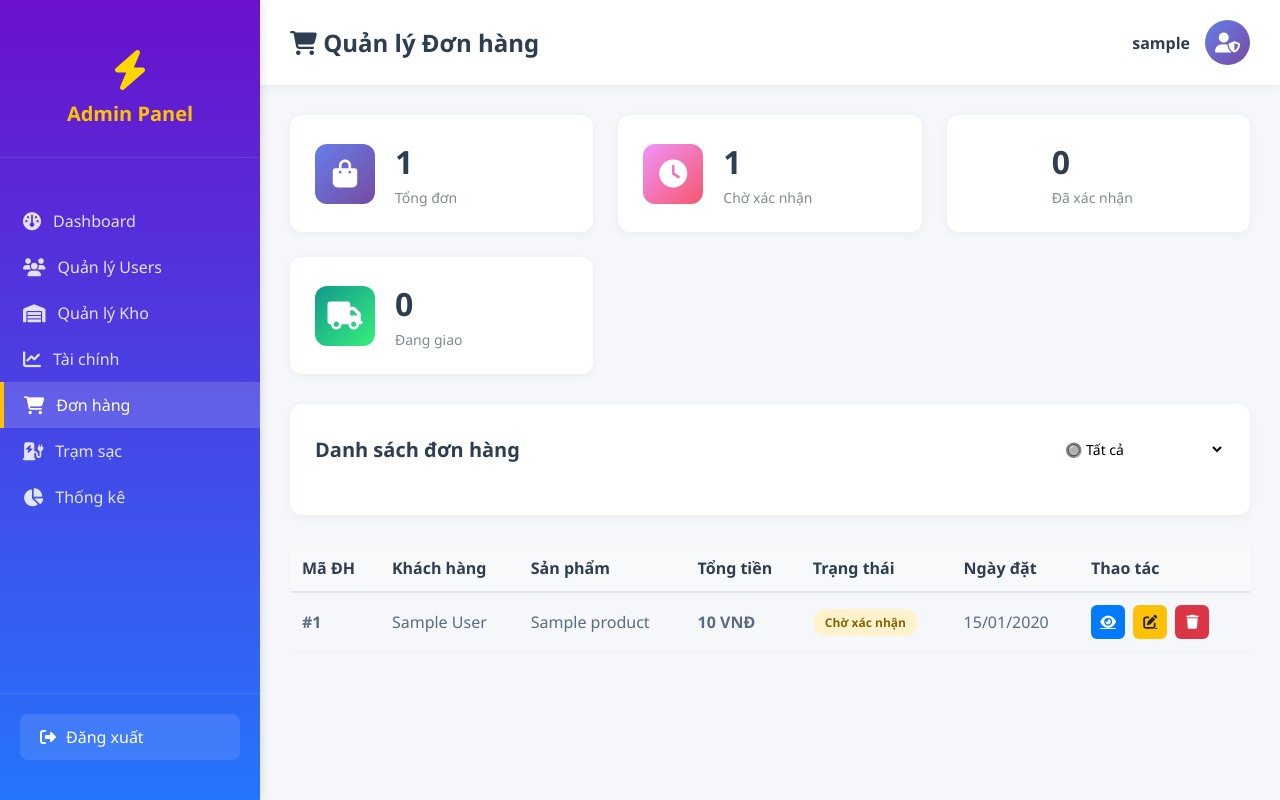
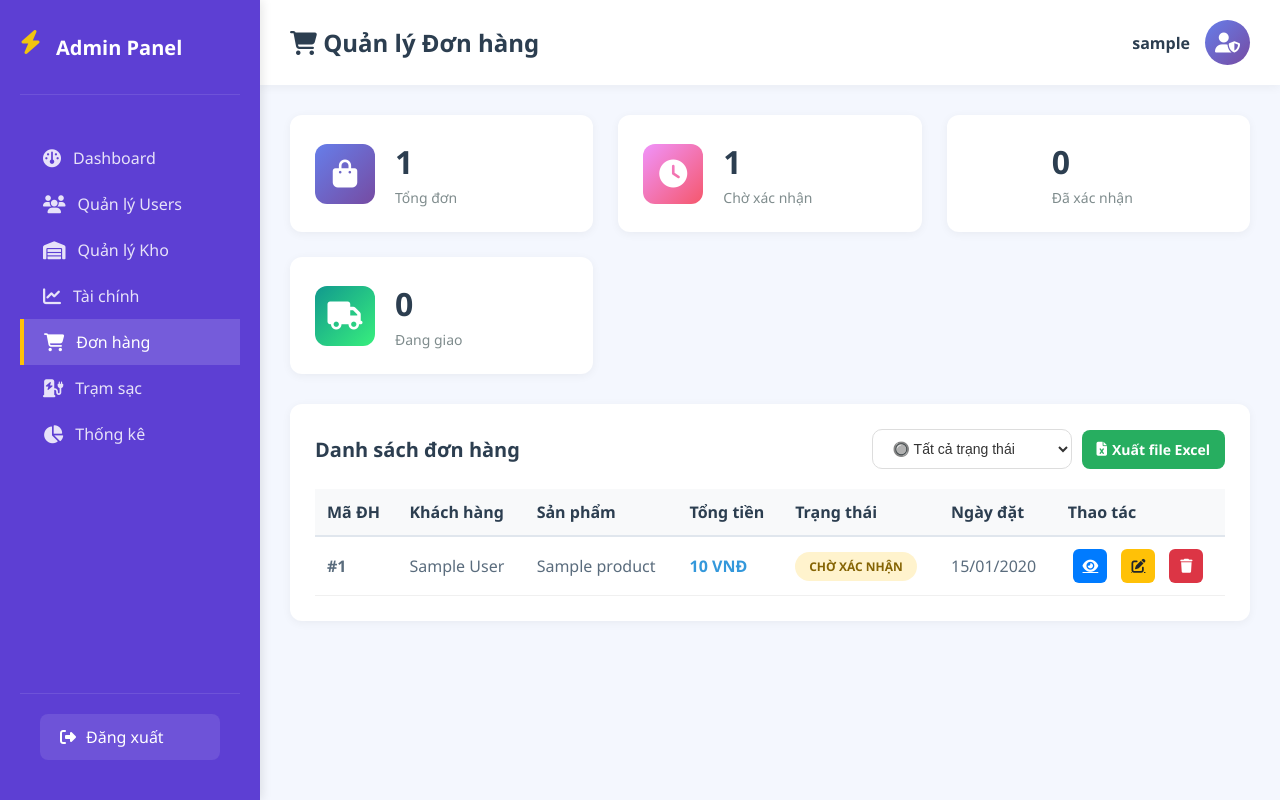
Before and after one commit to Hoan-Nguyen-code/GIS_BANXEDIEN, a Django app: page /dashboard/donhang/ in a window 1280 px wide. Run offline with Django 5.2, Linux system fonts and the light colour scheme; a user stored in the database is signed in; tables that the repository leaves empty hold one stand-in row (values such as "Sample post").

Commit message:
update map,admin_station

```diff
--- a/GIS_BANXEDIEN/settings.py
+++ b/GIS_BANXEDIEN/settings.py
@@ -81,7 +81,7 @@
         "ENGINE": "django.db.backends.postgresql",
         "NAME": "GIS_BANXEDIEN",
         "USER": "postgres",
-        "PASSWORD": "1234", # chỉnh lại mật khẩu là được
+        "PASSWORD": "123456", # chỉnh lại mật khẩu là được
         "HOST": "localhost",
         "PORT": "5432",
     }
@@ -135,6 +135,6 @@
 EMAIL_HOST = 'smtp.gmail.com'
 EMAIL_PORT = 587
 EMAIL_USE_TLS = True
-EMAIL_HOST_USER = 'vongominh2395@gmail.com'
-EMAIL_HOST_PASSWORD = 'gsrumvijykekgbgp'
+EMAIL_HOST_USER = 'phanhuy150305@gmail.com'
+EMAIL_HOST_PASSWORD = 'ncqhxzsubjflgcen'
 DEFAULT_FROM_EMAIL = EMAIL_HOST_USER
--- a/myapp/static/css/admin.css
+++ b/myapp/static/css/admin.css
@@ -1852,3 +1852,175 @@
     font-size: 11px;
     color: #9ca3af;
 }
+
+/* Container header của danh sách */
+.section-header {
+    display: flex;
+    justify-content: space-between;
+    align-items: center;
+    flex-wrap: wrap;
+    gap: 15px;
+    margin-bottom: 20px;
+}
+
+.header-actions {
+    display: flex;
+    align-items: center;
+    gap: 10px;
+}
+
+/* Tùy chỉnh bộ lọc Select */
+.custom-filter {
+    padding: 10px 16px;
+    border-radius: 10px;
+    border: 1px solid #ddd;
+    font-size: 14px;
+    background: white;
+    color: #333;
+    outline: none;
+    min-width: 200px;
+    transition: 0.3s;
+}
+
+.custom-filter:focus {
+    border-color: #3498db;
+    box-shadow: 0 0 0 2px rgba(52, 152, 219, 0.1);
+}
+
+/* Nút Xuất Excel phong cách hiện đại */
+.btn-excel-custom {
+    background-color: #27ae60;
+    color: white !important;
+    padding: 10px 20px;
+    border-radius: 10px;
+    text-decoration: none;
+    font-weight: 600;
+    font-size: 14px;
+    display: inline-flex;
+    align-items: center;
+    gap: 8px;
+    transition: 0.3s;
+    border: none;
+}
+
+.btn-excel-custom:hover {
+    background-color: #219150;
+    box-shadow: 0 4px 12px rgba(39, 174, 96, 0.3);
+    transform: translateY(-1px);
+}
+
+/* Làm đẹp Badge trạng thái */
+.status-badge {
+    padding: 6px 14px;
+    border-radius: 20px;
+    font-size: 12px;
+    font-weight: 600;
+    text-transform: uppercase;
+}
+
+/* Hiệu ứng dòng trong bảng */
+.data-table tbody tr:hover {
+    background-color: #f8faff !important;
+}
+
+.text-primary-bold {
+    color: #3498db;
+    font-weight: bold;
+}
+/* Đảm bảo Sidebar luôn hiển thị đúng */
+.sidebar {
+    width: 260px;
+    background: #5d3fd3; /* Màu tím đặc trưng của bạn */
+    min-height: 100vh;
+    padding: 20px;
+    position: fixed; /* Giữ cố định bên trái */
+    left: 0;
+    top: 0;
+}
+
+.logo {
+    display: flex;
+    align-items: center;
+    gap: 15px;
+    padding: 10px 0 30px 0;
+}
+
+.logo i {
+    font-size: 24px;
+    color: #f1c40f; /* Màu vàng icon sét */
+}
+
+.logo h2 {
+    color: white !important;
+    font-size: 20px;
+    font-weight: 700;
+    margin: 0;
+    display: block !important; /* Đảm bảo không bị ẩn */
+}
+
+/* Đảm bảo Main Content không đè lên Sidebar */
+.main-content {
+    margin-left: 260px; /* Bằng đúng độ rộng sidebar */
+    width: calc(100% - 260px);
+}
+/* Layout cơ bản */
+body {
+    display: flex;
+    margin: 0;
+    padding: 0;
+    font-family: 'Segoe UI', sans-serif;
+}
+
+/* Sidebar cố định bên trái */
+.sidebar {
+    width: 260px;
+    background: #5d3fd3; /* Màu tím đặc trưng */
+    height: 100vh;
+    position: fixed;
+    left: 0;
+    top: 0;
+    color: white;
+    padding: 20px;
+    z-index: 1000;
+}
+
+.logo {
+    display: flex;
+    align-items: center;
+    gap: 15px;
+    margin-bottom: 40px;
+}
+
+.logo h2 {
+    font-size: 20px;
+    font-weight: bold;
+    color: white !important;
+}
+
+/* Main Content đẩy sang phải để không bị Sidebar đè */
+.main-content {
+    margin-left: 260px;
+    width: calc(100% - 260px);
+    background: #f4f7fe;
+    min-height: 100vh;
+}
+
+/* Các style khác cho bảng và nút Huy giữ nguyên */
+.section-header {
+    display: flex;
+    justify-content: space-between;
+    align-items: center;
+    margin-bottom: 20px;
+}
+
+.btn-excel-custom {
+    background-color: #27ae60;
+    color: white !important;
+    padding: 10px 15px;
+    border-radius: 8px;
+    text-decoration: none;
+    font-size: 14px;
+    display: flex;
+    align-items: center;
+    gap: 5px;
+}
--- a/myapp/templates/admin/admin_donhang.html
+++ b/myapp/templates/admin/admin_donhang.html
@@ -6,7 +6,9 @@
     <meta charset="UTF-8">
     <meta name="viewport" content="width=device-width, initial-scale=1.0">
     <title>Quản lý Đơn hàng - Admin</title>
+
     <link rel="stylesheet" href="{% static 'css/admin.css' %}">
+    <link rel="stylesheet" href="{% static 'css/admin_donhang.css' %}">
     <link rel="stylesheet" href="https://cdnjs.cloudflare.com/ajax/libs/font-awesome/6.4.0/css/all.min.css">
 </head>
 <body>
@@ -60,7 +62,6 @@
         </div>
 
         <div class="content fade-in">
-
             {% if messages %}
             <div class="alert-messages">
                 {% for message in messages %}
@@ -72,7 +73,6 @@
             </div>
             {% endif %}
 
-            <!-- Stats -->
             <div class="stats-grid">
                 <div class="stat-card blue">
                     <div class="stat-icon"><i class="fas fa-shopping-bag"></i></div>
@@ -92,23 +92,23 @@
                 </div>
             </div>
 
-            <!-- Table -->
-            <div class="section">
+            <div class="section shadow-sm">
                 <div class="section-header">
-        <h2>Danh sách đơn hàng</h2>
-        <select id="statusFilter" onchange="filterStatus(this.value)"
-                style="padding: 10px 16px; border-radius: 8px;
-                    border: 1px solid var(--gray-300); font-size: 14px;
-                    font-family: inherit; cursor: pointer;
-                    background: var(--white); color: var(--gray-700);
-                    min-width: 180px;">
-            <option value="" {% if not status_filter %}selected{% endif %}>🔘 Tất cả</option>
+                    <h2 class="m-0">Danh sách đơn hàng</h2>
+
+                    <div class="header-actions">
+                        <select id="statusFilter" onchange="filterStatus(this.value)" class="custom-filter">
+                            <option value="" {% if not status_filter %}selected{% endif %}>🔘 Tất cả trạng thái</option>
                             <option value="PENDING" {% if status_filter == 'PENDING' %}selected{% endif %}>🟡 Chờ xác nhận</option>
                             <option value="CONFIRMED" {% if status_filter == 'CONFIRMED' %}selected{% endif %}>🔵 Đã xác nhận</option>
                             <option value="SHIPPED" {% if status_filter == 'SHIPPED' %}selected{% endif %}>🟣 Đang giao</option>
                             <option value="COMPLETED" {% if status_filter == 'COMPLETED' %}selected{% endif %}>🟢 Hoàn thành</option>
                             <option value="CANCELLED" {% if status_filter == 'CANCELLED' %}selected{% endif %}>🔴 Đã hủy</option>
                         </select>
+
+                        <a href="{% url 'export_orders_excel' %}" class="btn-excel-custom">
+                            <i class="fas fa-file-excel"></i> Xuất file Excel
+                        </a>
                     </div>
                 </div>
 
@@ -122,7 +122,7 @@
                                 <th>Tổng tiền</th>
                                 <th>Trạng thái</th>
                                 <th>Ngày đặt</th>
-                                <th>Thao tác</th>
+                                <th class="text-center">Thao tác</th>
                             </tr>
                         </thead>
                         <tbody>
@@ -130,37 +130,39 @@
                             <tr>
                                 <td><strong>#{{ order.id }}</strong></td>
                                 <td>{{ order.user.get_full_name|default:order.user.username }}</td>
-                                <td>
+                                <td style="max-width: 220px;" class="text-truncate">
                                     {% for item in order.items.all %}
                                         {{ item.product.name }}{% if not forloop.last %}, {% endif %}
                                     {% endfor %}
                                 </td>
-                                <td><strong>{{ order.total_price|floatformat:0 }} VNĐ</strong></td>
+                                <td><span class="text-primary-bold">{{ order.total_price|floatformat:0 }} VNĐ</span></td>
                                 <td>
                                     <span class="status-badge {{ order.status|lower }}">
                                         {{ order.get_status_display }}
                                     </span>
                                 </td>
                                 <td>{{ order.created_at|date:"d/m/Y" }}</td>
-                                <td>
-                                    <a href="{% url 'admin_order_detail' order.id %}" class="btn-action view">
+                                <td class="text-center">
+                                    <div class="header-actions" style="justify-content: center;">
+                                        <a href="{% url 'admin_order_detail' order.id %}" class="btn-action view" title="Xem">
                                             <i class="fas fa-eye"></i>
                                         </a>
-                                    <a href="{% url 'admin_order_edit' order.id %}" class="btn-action edit">
+                                        <a href="{% url 'admin_order_edit' order.id %}" class="btn-action edit" title="Sửa">
                                             <i class="fas fa-edit"></i>
                                         </a>
                                         <button class="btn-action delete btn-delete-order"
                                                 data-id="{{ order.id }}"
-                                            data-url="{% url 'admin_order_delete' order.id %}">
+                                                data-url="{% url 'admin_order_delete' order.id %}" title="Xóa">
                                             <i class="fas fa-trash"></i>
                                         </button>
+                                    </div>
                                 </td>
                             </tr>
                             {% empty %}
                             <tr>
-                                <td colspan="7" style="text-align:center; padding:40px; color:var(--gray-700);">
-                                    <i class="fas fa-shopping-cart" style="font-size:32px; margin-bottom:8px; display:block;"></i>
-                                    Chưa có đơn hàng nào
+                                <td colspan="7" style="text-align:center; padding:50px;">
+                                    <i class="fas fa-box-open" style="font-size:40px; color:#ccc; display:block; margin-bottom:10px;"></i>
+                                    Không tìm thấy đơn hàng nào.
                                 </td>
                             </tr>
                             {% endfor %}
@@ -168,10 +170,16 @@
                     </table>
                 </div>
             </div>
-
         </div>
     </div>
 
     <script src="{% static 'js/admin_donhang.js' %}"></script>
+    <script>
+        function filterStatus(status) {
+            let url = window.location.pathname;
+            if (status) { url += '?status=' + status; }
+            window.location.href = url;
+        }
+    </script>
 </body>
 </html>
--- a/myapp/templates/admin/admin_station_form.html
+++ b/myapp/templates/admin/admin_station_form.html
@@ -8,6 +8,8 @@
     <title>{% if action == 'add' %}Thêm trạm sạc{% else %}Sửa trạm sạc{% endif %} - Admin</title>
     <link rel="stylesheet" href="{% static 'css/admin.css' %}">
     <link rel="stylesheet" href="https://cdnjs.cloudflare.com/ajax/libs/font-awesome/6.4.0/css/all.min.css">
+    <link rel="stylesheet" href="https://unpkg.com/leaflet@1.9.4/dist/leaflet.css" />
+    <script src="https://unpkg.com/leaflet@1.9.4/dist/leaflet.js"></script>
 </head>
 <body data-action="{{ action }}">
 
@@ -107,6 +109,9 @@
                     placeholder="Nhập địa chỉ trạm sạc...">{% if action == 'edit' %}{{ station.address }}{% else %}{{ request.POST.address }}{% endif %}</textarea>
             <div id="addressSuggestions" class="address-suggestions"></div>
         </div>
+
+        <div id="adminMiniMap" style="height: 300px; width: 100%; border-radius: 10px; margin-top: 10px; border: 1px solid #ddd; z-index: 1;"></div>
+        <small style="color: #666;">* Bạn có thể gõ địa chỉ bên trên hoặc click trực tiếp vào bản đồ để ghim vị trí chính xác.</small>
     </div>
 
                     <div class="form-row">
--- a/myapp/urls.py
+++ b/myapp/urls.py
@@ -15,7 +15,7 @@
     path("cart/remove/<int:item_id>/", cart.remove_from_cart, name="remove_from_cart"),
     path("checkout/", cart.checkout, name="checkout"),
     path("news/", news_views.news_page, name="news_page"),
-    path("api/news/", news_views.get_news, name="api_news"),
+    path("api/newss/", news_views.get_news, name="api_news"),
     path("checkout/qr/<int:order_id>/", cart.payment_qr, name="payment_qr"),
     path("checkout/success/", cart.order_success, name="order_success"),
     path("checkout/success/<int:order_id>/", cart.payment_success, name="payment_success"),
@@ -36,6 +36,7 @@
     path('dashboard/kho/<int:product_id>/edit/', admin_views.admin_product_edit, name='admin_product_edit'),
     path('dashboard/kho/<int:product_id>/delete/', admin_views.admin_product_delete, name='admin_product_delete'),
     path('dashboard/taichinh/', admin_views.admin_taichinh, name='admin_taichinh'),
+    path('dashboard/donhang/export/', admin_views.export_orders_excel, name='export_orders_excel'),
     path('dashboard/donhang/', admin_views.admin_donhang, name='admin_donhang'),
     path('dashboard/donhang/<int:order_id>/', admin_views.admin_order_detail, name='admin_order_detail'),
     path('dashboard/donhang/<int:order_id>/edit/', admin_views.admin_order_edit, name='admin_order_edit'),
@@ -46,6 +47,7 @@
     path('dashboard/tramsac/<int:station_id>/edit/', admin_views.admin_station_edit, name='admin_station_edit'),
     path('dashboard/tramsac/<int:station_id>/delete/', admin_views.admin_station_delete, name='admin_station_delete'),
     path('dashboard/thongke/', admin_views.admin_thongke, name='admin_thongke'),
+
 
     # API Station
     path('api/stations/', admin_views.api_stations, name='api_stations'),
--- a/myapp/views/admin_views.py
+++ b/myapp/views/admin_views.py
@@ -12,6 +12,11 @@
 import json
 from myapp.models import User  # ✅ Sửa chỗ 1: import đúng custom User
 from myapp.models import Order
+import openpyxl
+from django.http import HttpResponse
+from django.db.models import F
+from myapp.models import StockIn, StockOut, Inventory, Order, Product
+from openpyxl.styles import Font, Alignment, PatternFill
 # Decorator kiểm tra user là admin
 def admin_required(user):
     return user.is_authenticated and user.role == User.Role.ADMIN  # ✅ Sửa chỗ 2
@@ -73,22 +78,49 @@
 @login_required
 @user_passes_test(admin_required, login_url='/login/')
 def admin_kho(request):
-    from myapp.models import Product, Inventory, Category
+    # Xử lý khi nhấn nút Nhập hoặc Xuất trên giao diện
+    if request.method == "POST":
+        action = request.POST.get('action') # 'IMPORT' hoặc 'EXPORT'
+        product_id = request.POST.get('product_id')
+        quantity = int(request.POST.get('quantity', 0))
 
+        try:
+            product = get_object_or_404(Product, id=product_id)
+            if action == 'IMPORT':
+                # Giá nhập lấy từ form, nếu không có lấy giá sản phẩm hiện tại
+                price = request.POST.get('import_price', product.price)
+                StockIn.objects.create(
+                    product=product,
+                    quantity=quantity,
+                    import_price=price,
+                    imported_by=request.user
+                )
+                messages.success(request, f"Đã nhập kho {quantity} {product.name}")
+
+            elif action == 'EXPORT':
+                StockOut.objects.create(
+                    product=product,
+                    quantity=quantity,
+                    exported_by=request.user
+                )
+                messages.success(request, f"Đã xuất kho {quantity} {product.name}")
+
+        except ValueError as e:
+            messages.error(request, str(e)) # Hiện lỗi "Không đủ hàng" từ Model
+        except Exception as e:
+            messages.error(request, f"Lỗi hệ thống: {str(e)}")
+
+        return redirect('admin_kho')
+
+    # Hiển thị dữ liệu như cũ
     products = Product.objects.select_related('category', 'inventory').all()
-
     stats = {
         'total_products': products.count(),
         'in_stock': sum(1 for p in products if hasattr(p, 'inventory') and p.inventory.stock_quantity > 5),
         'low_stock': sum(1 for p in products if hasattr(p, 'inventory') and 0 < p.inventory.stock_quantity <= 5),
         'out_of_stock': sum(1 for p in products if not hasattr(p, 'inventory') or p.inventory.stock_quantity == 0),
     }
-
-    context = {
-        'products': products,
-        'stats': stats,
-    }
-    return render(request, 'admin/admin_kho.html', context)
+    return render(request, 'admin/admin_kho.html', {'products': products, 'stats': stats})
 
 
 @login_required
@@ -797,3 +829,69 @@
         return JsonResponse({'history': history_list})
 
     return JsonResponse({'status': 'error'}, status=405)
+
+# ==================== export_orders_excel ====================
+@login_required
+@user_passes_test(admin_required, login_url='/login/')
+def export_orders_excel(request):
+    wb = openpyxl.Workbook()
+    ws = wb.active
+    ws.title = "Báo cáo đơn hàng"
+
+    # Định dạng tiêu đề (Header) cho đẹp
+    header_font = Font(bold=True, color="FFFFFF")
+    # Sử dụng PatternFill trực tiếp từ thư viện đã import
+    header_fill = PatternFill(start_color="4F81BD", end_color="4F81BD", fill_type="solid")
+
+    headers = ['Mã ĐH', 'Khách hàng', 'Sản phẩm', 'Tổng tiền (VNĐ)', 'Trạng thái', 'Ngày đặt']
+    ws.append(headers)
+
+    # Apply style cho header
+    for cell in ws[1]:
+        cell.font = header_font
+        cell.fill = header_fill
+        cell.alignment = Alignment(horizontal="center")
+
+    # Lấy dữ liệu
+    orders = Order.objects.all().select_related('user').prefetch_related('items__product').order_by('-created_at')
+
+    for order in orders:
+        product_names = ", ".join([item.product.name for item in order.items.all()])
+        customer_name = f"{order.user.last_name} {order.user.first_name}" if order.user.last_name else order.user.username
+
+        # Thêm dòng dữ liệu
+        row = [
+            f"#{order.id}",
+            customer_name,
+            product_names,
+            float(order.total_price),
+            order.get_status_display(),
+            order.created_at.strftime('%d/%m/%Y')
+        ]
+        ws.append(row)
+
+    # --- TỐI ƯU HIỂN THỊ ---
+
+    # 1. Định dạng cột Tiền (Cột D) có dấu phân cách phần nghìn (Sửa lỗi 8.5E+08)
+    for cell in ws['D']:
+        if cell.row > 1: # Bỏ qua tiêu đề
+            cell.number_format = '#,##0'
+            cell.alignment = Alignment(horizontal="right")
+
+    # 2. Tự động giãn độ rộng cột (Auto-fit - Sửa lỗi mất chữ)
+    for col in ws.columns:
+        max_length = 0
+        column = col[0].column_letter
+        for cell in col:
+            try:
+                if len(str(cell.value)) > max_length:
+                    max_length = len(str(cell.value))
+            except:
+                pass
+        ws.column_dimensions[column].width = max_length + 5
+
+    # Xuất file
+    response = HttpResponse(content_type='application/vnd.openxmlformats-officedocument.spreadsheetml.sheet')
+    response['Content-Disposition'] = 'attachment; filename=danh_sach_don_hang.xlsx'
+    wb.save(response)
+    return response
```
Also changed, not shown: myapp/static/js/admin_station_form.js (+66 -0 lines), myapp/static/js/map.js (+100 -1 lines). Lines whose indentation alone changed are shown as unchanged.
